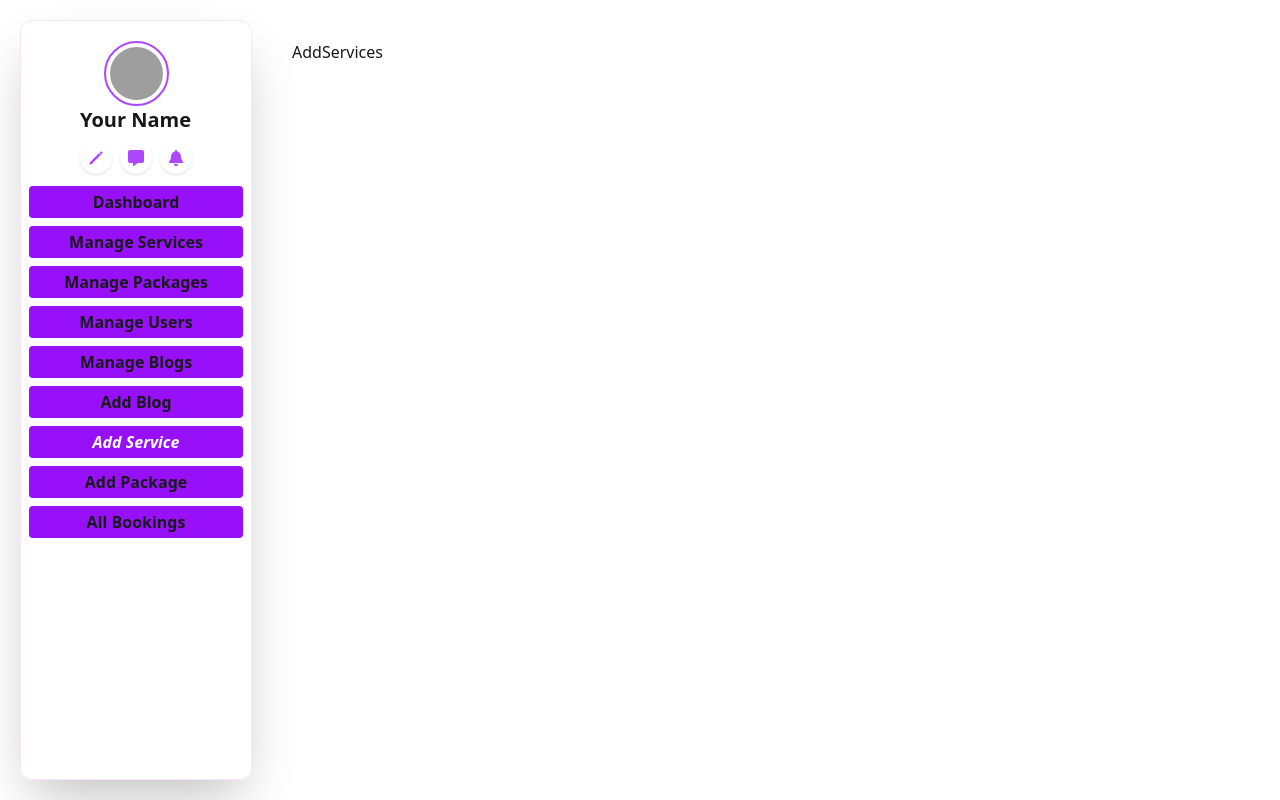
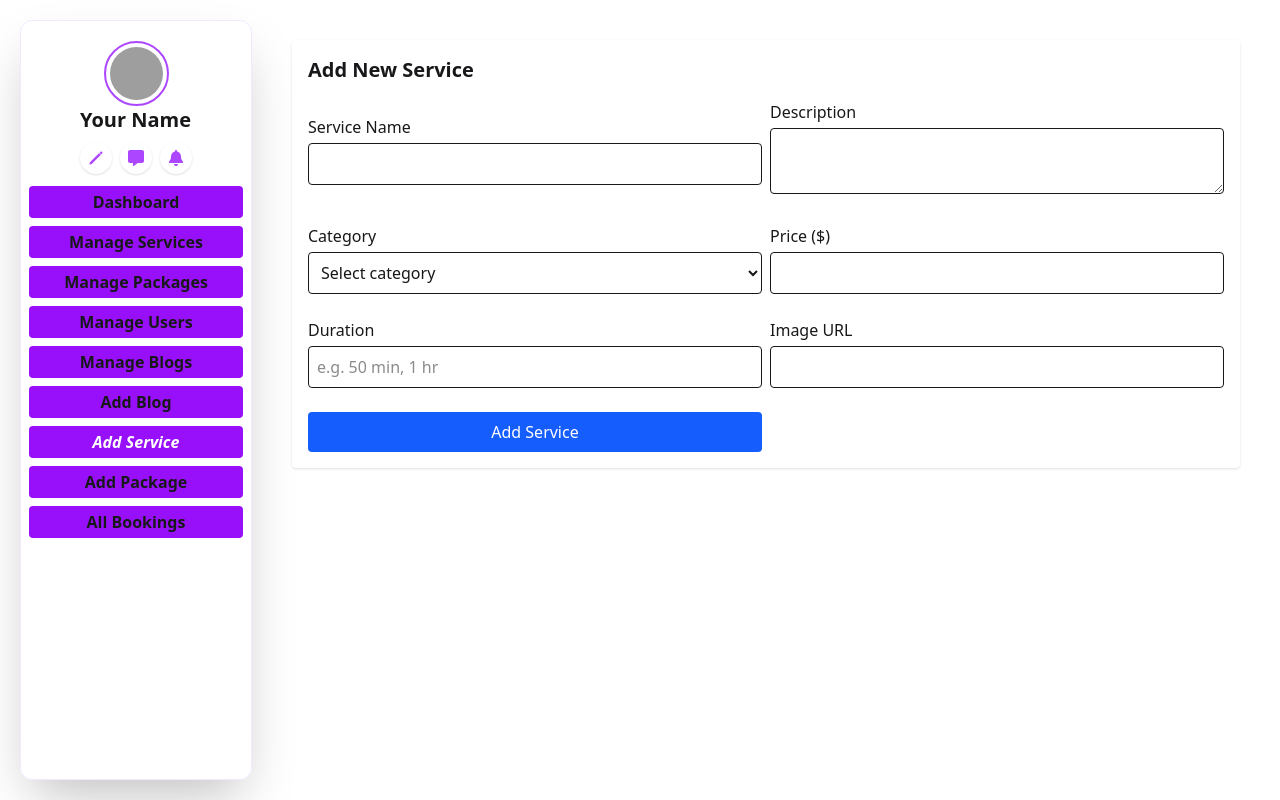
Before and after one commit to smile995/Parlor-Management-Frontend, a React (Vite) app: page /admin/add-services in a window 1280 px wide. Built offline with nearby package versions, Linux system fonts and the light colour scheme; grey boxes are pictures that could not be loaded.

Commit message:
Making admin panel with form

```diff
--- a/src/Components/shared/Navber.tsx
+++ b/src/Components/shared/Navber.tsx
@@ -26,7 +26,7 @@ const Navber = () => {
     { label: "Contact Us", link: "contact-us" },
   ];
   const role = "admin";
-  const user = false;
+  const user = true;
   const [anchorElNav, setAnchorElNav] = React.useState<null | HTMLElement>(
     null
   );
--- a/src/Components/shared/ServiceCard.tsx
+++ b/src/Components/shared/ServiceCard.tsx
@@ -54,9 +54,9 @@ const ServiceCard = ({ service }: { service: IService }) => {
         <div className="relative">
           <CardMedia sx={{ height: 200 }} image={image} />
 
-          {rating ? (
-            <p className="absolute top-2 left-2 bg-yellow-400 opacity-85 px-2  py-1 rounded text-black font-semibold text-sm ">
-              {Math.round(rating)}
+          {rating  ? (
+            <p className="absolute top-2 left-2 bg-gray-100 px-2  py-1 rounded text-black font-semibold text-sm ">
+              ⭐{rating}
             </p>
           ) : (
             ""
--- a/src/Hooks/useCategories.ts
+++ b/src/Hooks/useCategories.ts
@@ -11,7 +11,7 @@ const fetchServices = async () => {
 // custom hook
 export const useCategories = () => {
   return useQuery({
-    queryKey: ["services"], // unique key for cache
+    queryKey: ["categories"], // unique key for cache
     queryFn: fetchServices,
     staleTime: 1000 * 60 * 5, // 5 min cache
   });
--- a/src/Pages/Admin/AddServices.tsx
+++ b/src/Pages/Admin/AddServices.tsx
@@ -1,9 +1,124 @@
 
+import { useForm } from "react-hook-form";
 
 const AddServices = () => {
+  const {
+    register,
+    formState: { errors },
+
+  } = useForm<IServiceForm>();
+  interface IServiceForm {
+    name: string;
+    description: string;
+    category: string;
+    price: number;
+    duration: string;
+    image: string;
+  }
+
   return (
-    <div>AddServices</div>
-  )
-}
+    <div>
+      <div className=" mx-auto p-4 shadow rounded ">
+        <h2 className="text-xl font-bold mb-4 ">Add New Service</h2>
+        <form className="space-y-4 grid grid-cols-1 md:grid-cols-2 gap-2 items-center">
+          {/* Name */}
+          <div>
+            <label className="block mb-1 font-medium">Service Name</label>
+            <input
+              type="text"
+              {...register("name", { required: "Name is required" })}
+              className="w-full border p-2 rounded"
+            />
+            {errors.name && (
+              <p className="text-red-500">{errors.name.message}</p>
+            )}
+          </div>
 
-export default AddServices
+          {/* Description */}
+          <div>
+            <label className="block mb-1 font-medium">Description</label>
+            <textarea
+              {...register("description", {
+                required: "Description is required",
+              })}
+              className="w-full border p-2 rounded"
+            />
+            {errors.description && (
+              <p className="text-red-500">{errors.description.message}</p>
+            )}
+          </div>
+
+          {/* Category */}
+          <div>
+            <label className="block mb-1 font-medium">Category</label>
+            <select
+              {...register("category", { required: "Category is required" })}
+              className="w-full border p-2 rounded"
+            >
+              <option value="">Select category</option>
+              <option value="Hair">Hair</option>
+              <option value="Skin">Skin</option>
+              <option value="Nails">Nails</option>
+            </select>
+            {errors.category && (
+              <p className="text-red-500">{errors.category.message}</p>
+            )}
+          </div>
+
+          {/* Price */}
+          <div>
+            <label className="block mb-1 font-medium">Price ($)</label>
+            <input
+              type="number"
+              {...register("price", {
+                required: "Price is required",
+                min: { value: 1, message: "Price must be greater than 0" },
+              })}
+              className="w-full border p-2 rounded"
+            />
+            {errors.price && (
+              <p className="text-red-500">{errors.price.message}</p>
+            )}
+          </div>
+
+          {/* Duration */}
+          <div>
+            <label className="block mb-1 font-medium">Duration</label>
+            <input
+              type="text"
+              placeholder="e.g. 50 min, 1 hr"
+              {...register("duration", { required: "Duration is required" })}
+              className="w-full border p-2 rounded"
+            />
+            {errors.duration && (
+              <p className="text-red-500">{errors.duration.message}</p>
+            )}
+          </div>
+
+          {/* Image URL */}
+          <div>
+            <label className="block mb-1 font-medium">Image URL</label>
+            <input
+              type="text"
+              {...register("image", { required: "Image URL is required" })}
+              className="w-full border p-2 rounded"
+            />
+            {errors.image && (
+              <p className="text-red-500">{errors.image.message}</p>
+            )}
+          </div>
+
+          {/* Submit */}
+          <button
+            type="submit"
+            className="w-full bg-blue-600 text-white py-2 rounded hover:bg-blue-700"
+          >
+            Add Service
+          </button>
+        </form>
+      </div>
+    </div>
+  );
+};
+
+export default AddServices;
--- a/src/Pages/Public/OurServices.tsx
+++ b/src/Pages/Public/OurServices.tsx
@@ -11,7 +11,7 @@ import { useServices } from "../../Hooks/useServices";
 const OurServices = () => {
 
   const {data, isLoading, isFetching,isSuccess,isPending}= useServices()
-  const services = data?.data;
+  const services = data?.data as IService[];
 
   if (isLoading || isFetching||!isSuccess||isPending) {
     return <Loading />;
@@ -29,9 +29,9 @@ const OurServices = () => {
       </div>
 
       <div className="my-6 md:my-10 lg:my-14  px-3 md:px-5">
-        {services.length > 0 ? (
+        {services?.length > 0 ? (
           <div className="grid grid-cols-1  md:grid-cols-3 lg:grid-cols-4 gap-5">
-            {services.map((service: IService) => (
+            {services?.map((service: IService) => (
               <ServiceCard service={service} />
             ))}
           </div>
--- a/src/Pages/Public/ServiceDetail.tsx
+++ b/src/Pages/Public/ServiceDetail.tsx
@@ -14,11 +14,15 @@ const ServiceDetail = () => {
   const { data: fetchData } = useServices();
   const allServices = fetchData?.data as IService[];
   const categoryData = categories?.data;
+  console.log(categoryData);
+
+
 
   const fetchDetails = async () => {
     const { data } = await axiosInstance.get(`/services/${id}`);
     return data;
   };
+
 
   const {
     data: serviceDetails,
@@ -30,7 +34,7 @@ const ServiceDetail = () => {
   } = useQuery({
     queryKey: ["serviceDetails", id],
     queryFn: fetchDetails,
-    enabled: !!id, // only run the query if id is defined
+
   });
   const service = serviceDetails?.data as IService;
   const SimilarServices = allServices?.filter(
@@ -155,7 +159,7 @@ const ServiceDetail = () => {
                 </p>
               </div>
               <div>
-                {categoryData ? (
+                {categoryData?.length>0 ? (
                   <>
                     {categoryData?.map((category: ICategory) => (
                       <button
--- /dev/null
+++ b/src/Utils/imageUploadIntoImaBB.ts
@@ -0,0 +1,22 @@
+import axios from "axios";
+
+const imageUploadIntoImaBB = async (image: File | null) => {
+  if (!image) {
+    return alert("Please Select an image first  ");
+  }
+
+  try {
+    const formdata = new FormData();
+    formdata.append("image", image);
+    const key = import.meta.env.VITE_IMGBB_API_KEY;
+    const { data } = await axios.post(
+      `https://api.imgbb.com/1/upload?key=${key}`,
+      formdata
+    );
+    return data;
+  } catch (error) {
+    console.log(error);
+  }
+};
+
+export default imageUploadIntoImaBB;
```
Also changed, not shown: 1 other file (tests, documents, lock files or other folders).
